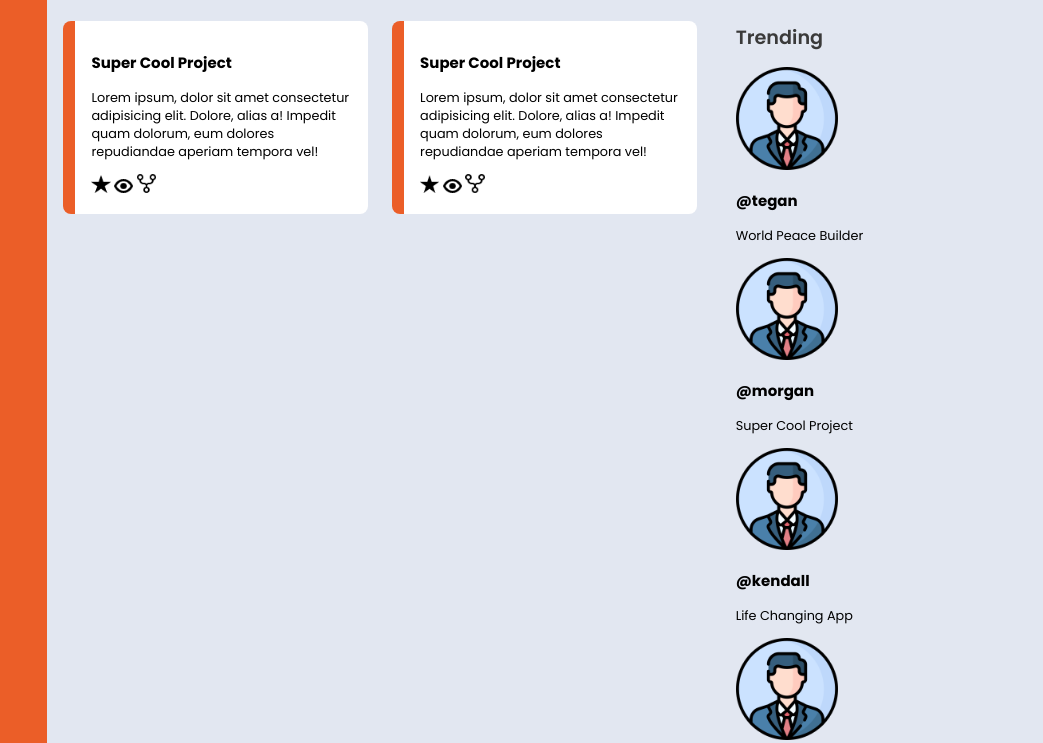
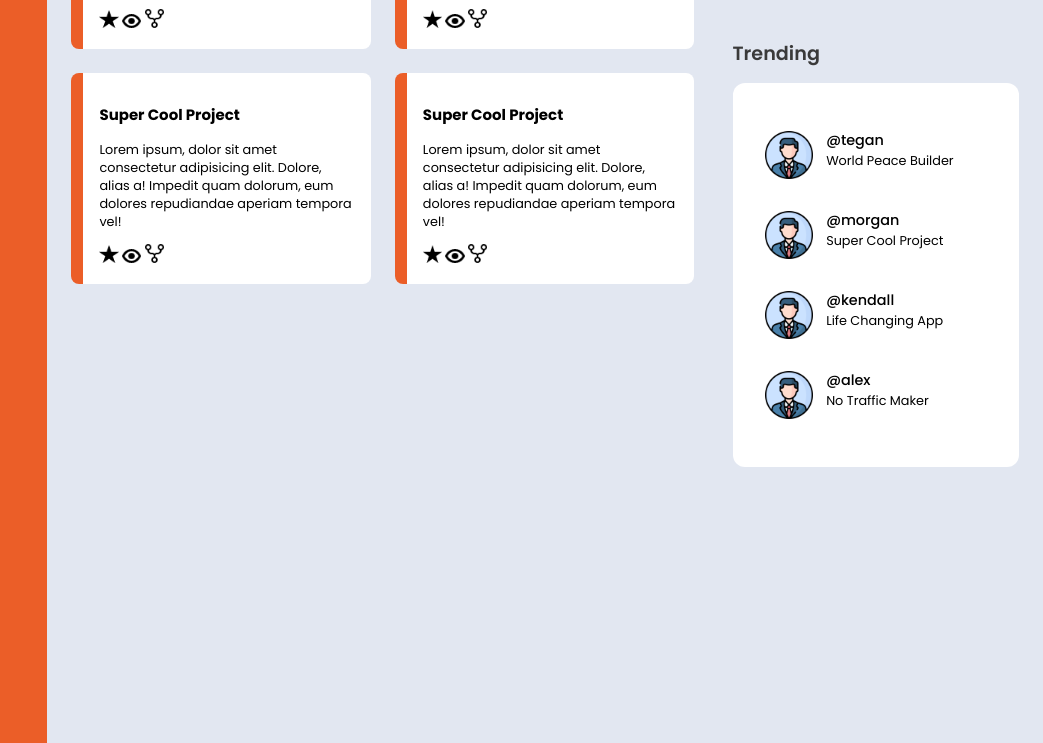
Before and after one commit to Devansh-Baghel/odin-dashboard, a plain HTML site: page index.html in a window 1280 px wide. Shown: the part 637-1380 px from the top of the page, without its empty margins (237-1280 px from the left). Drawn offline with Linux system fonts and the light colour scheme.

Commit message:
Add trending styling

```diff
--- a/assets/css/style.scss
+++ b/assets/css/style.scss
@@ -138,8 +138,9 @@ body{
 }
 
 .content{
+	margin-top: 10px;
 	background-color: #E2E7F1;
-	padding: 20px;
+	padding: 30px;
 
 	display: grid;
 	grid-template-rows: 600px 1fr;
@@ -177,13 +178,15 @@ body{
 	}
 }
 
-.announcements{
-	>div{
-		min-height: 380px;
+.announcements-card,
+.trending-card{
+	// min-height: 380px;
 	background-color: white;
 	padding: 40px;
 	border-radius: 15px;
+}
 
+.announcements{
 	h3{
 		margin-bottom: -10px;
 	}
@@ -193,4 +196,51 @@ body{
 		opacity: 70%;
 	}
 }
+
+.trending{
+	img{
+		width: 60px;
+		display: inline;
 	}
+
+	h3{
+		font-weight: 500;
+		font-size: 18px;
+	}
+}
+
+.trending-card{
+	display: grid;
+	grid-template-columns: 1fr 3fr;
+	grid-template-rows: repeat(8, 50px);
+	column-gap: 10px;
+
+	img{
+		align-self: center;
+	}
+
+	h3{
+		margin-bottom: -4px;
+	}
+
+	p{
+		margin-top: -4px;
+		// justify-self: flex-start;
+	}
+
+	img:nth-child(1){
+		grid-row: 1/3;
+	}
+
+	img:nth-child(4){
+		grid-row: 3/5;
+	}
+
+	img:nth-child(7){
+		grid-row: 5/7;
+	}
+
+	img:nth-child(10){
+		grid-row: 7/9;
+	}
+}
```
Also changed, not shown: assets/css/style.css, 1 other file. Lines whose indentation alone changed are shown as unchanged.
